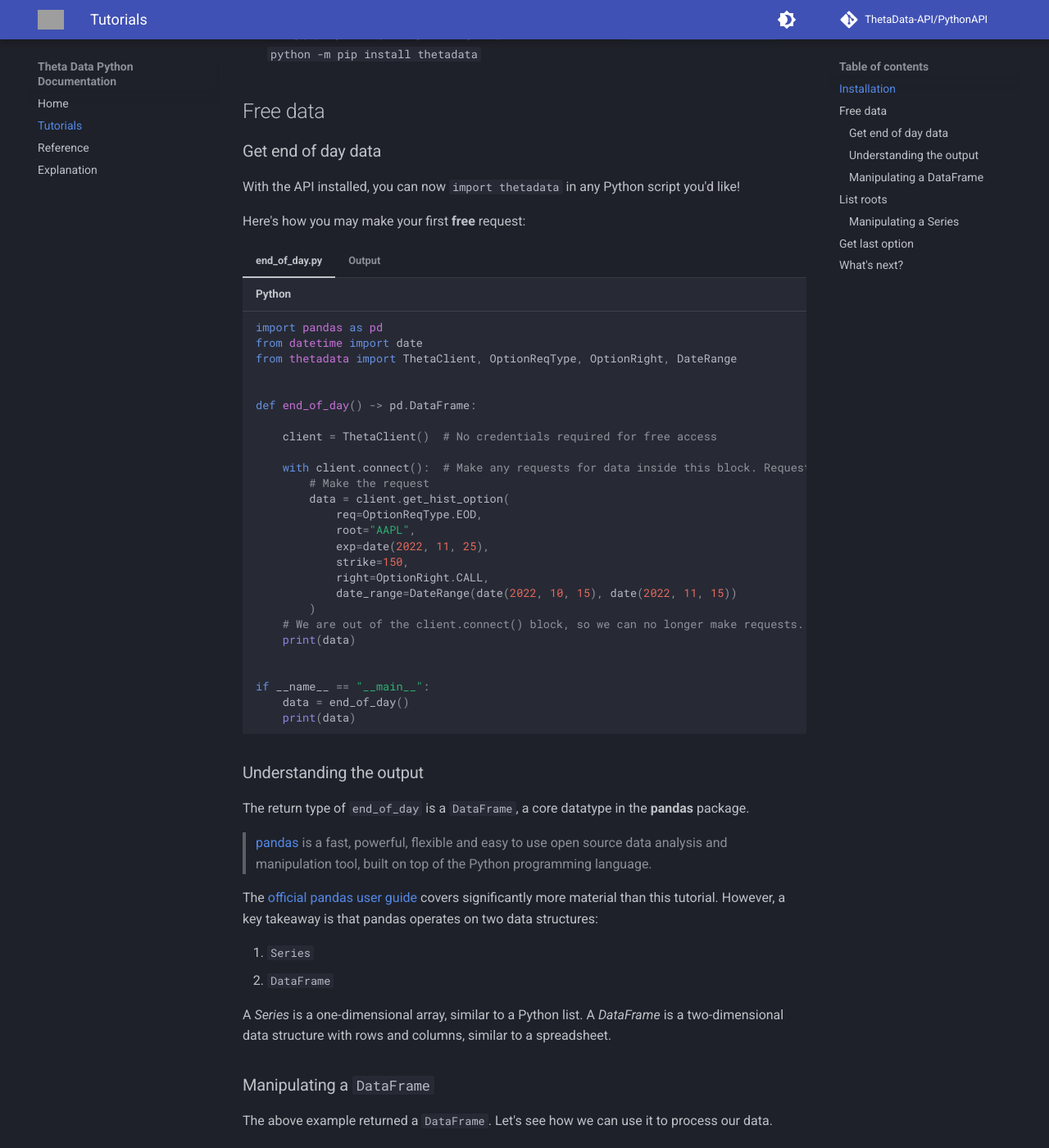
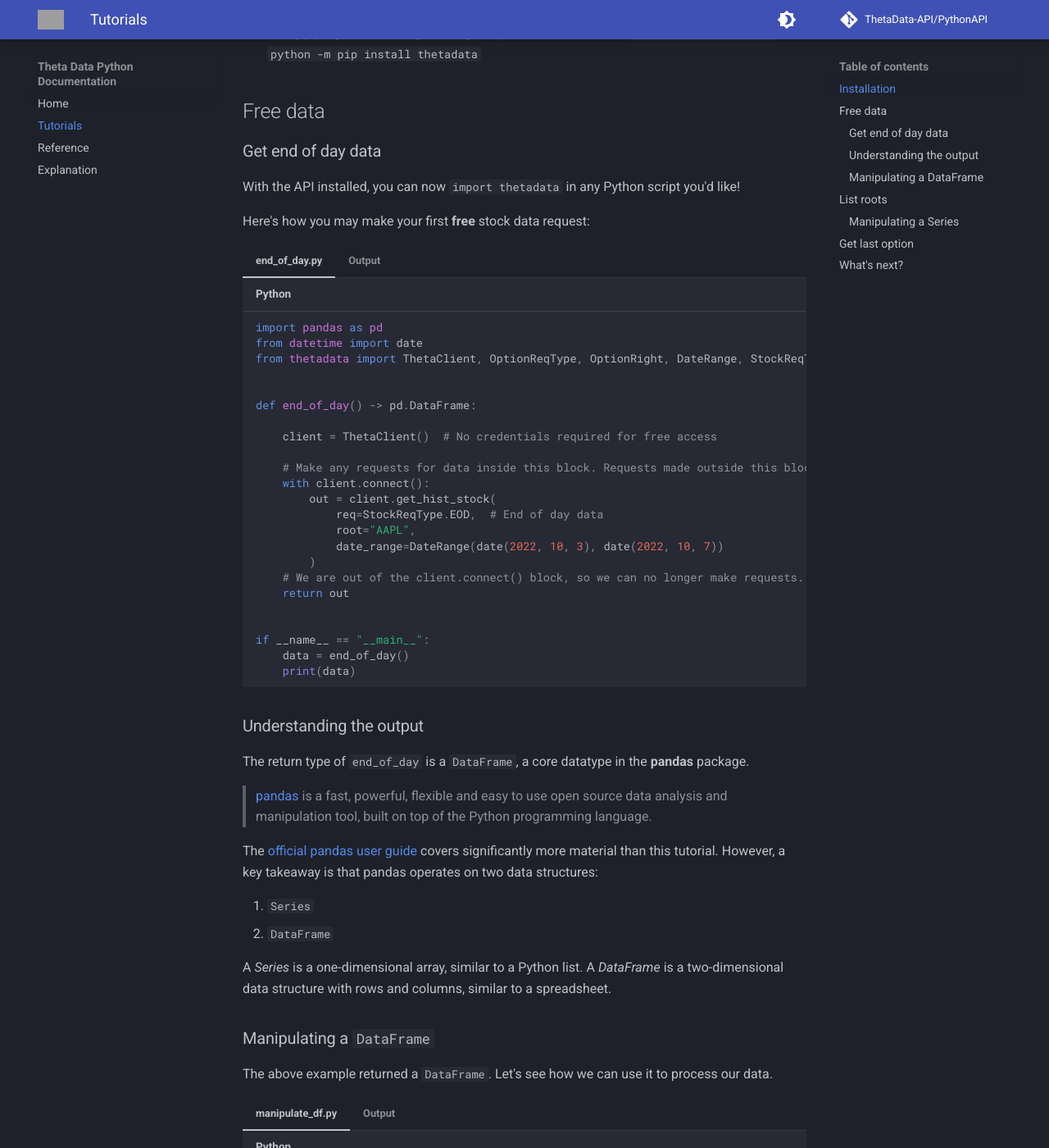
Before and after one commit to ThetaData-API/thetadata-python, an MkDocs documentation site: the page built from docs/tutorials.md, in a window 1280 px wide and 1400 px high, scrolled down 354 px. Shown: the whole window at 82% size. Built offline with MkDocs 1.6.1 and Material for MkDocs 9.7.7, drawn with Linux system fonts in a browser that asks for light colours; comment, search, counter and statistics services are not loaded; some of the changed text lies outside the part shown; grey boxes are pictures that could not be loaded.

Commit message:
docs changes

````diff
--- a/docs/end_of_day.py
+++ b/docs/end_of_day_opt.py
@@ -7,10 +7,11 @@ def end_of_day() -> pd.DataFrame:
 
     client = ThetaClient()  # No credentials required for free access
 
-    with client.connect():  # Make any requests for data inside this block. Requests made outside this block won't run.
+    # Make any requests for data inside this block. Requests made outside this block won't run.
+    with client.connect():
         # Make the request
-        data = client.get_hist_option(
-            req=OptionReqType.EOD,
+        out = client.get_hist_option(
+            req=OptionReqType.EOD,  # End of day data
             root="AAPL",
             exp=date(2022, 11, 25),
             strike=150,
@@ -18,7 +19,7 @@ def end_of_day() -> pd.DataFrame:
             date_range=DateRange(date(2022, 10, 15), date(2022, 11, 15))
         )
     # We are out of the client.connect() block, so we can no longer make requests.
-    print(data)
+    return out
 
 
 if __name__ == "__main__":
--- /dev/null
+++ b/docs/end_of_day_stk.py
@@ -0,0 +1,23 @@
+import pandas as pd
+from datetime import date
+from thetadata import ThetaClient, OptionReqType, OptionRight, DateRange, StockReqType
+
+
+def end_of_day() -> pd.DataFrame:
+
+    client = ThetaClient()  # No credentials required for free access
+
+    # Make any requests for data inside this block. Requests made outside this block won't run.
+    with client.connect():
+        out = client.get_hist_stock(
+            req=StockReqType.EOD,  # End of day data
+            root="AAPL",
+            date_range=DateRange(date(2022, 10, 3), date(2022, 10, 7))
+        )
+    # We are out of the client.connect() block, so we can no longer make requests.
+    return out
+
+
+if __name__ == "__main__":
+    data = end_of_day()
+    print(data)
--- a/docs/manipulate_df.py
+++ b/docs/manipulate_df.py
@@ -1,6 +1,6 @@
 import pandas as pd
 from thetadata import DataType
-from .end_of_day import end_of_day
+from .end_of_day_opt import end_of_day
 
 
 def main():
--- a/docs/tutorials.md
+++ b/docs/tutorials.md
@@ -18,12 +18,12 @@ or
 With the API installed, you can now
 `import thetadata` in any Python script you'd like!
 
-Here's how you may make your first **free** request:
+Here's how you may make your first **free** stock data request:
 
 === "end_of_day.py"
 
     ```python
-    --8<-- "docs/end_of_day.py"
+    --8<-- "docs/end_of_day_stk.py"
     ```
 
 === "Output"
````
Also changed, not shown: 2 other files.
